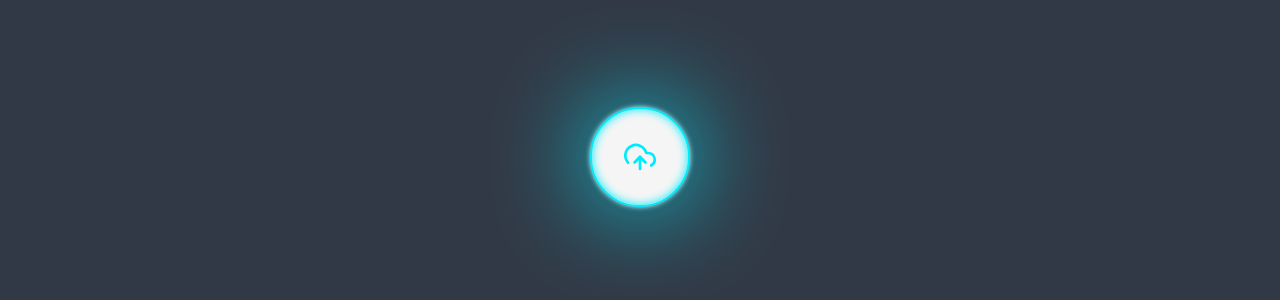
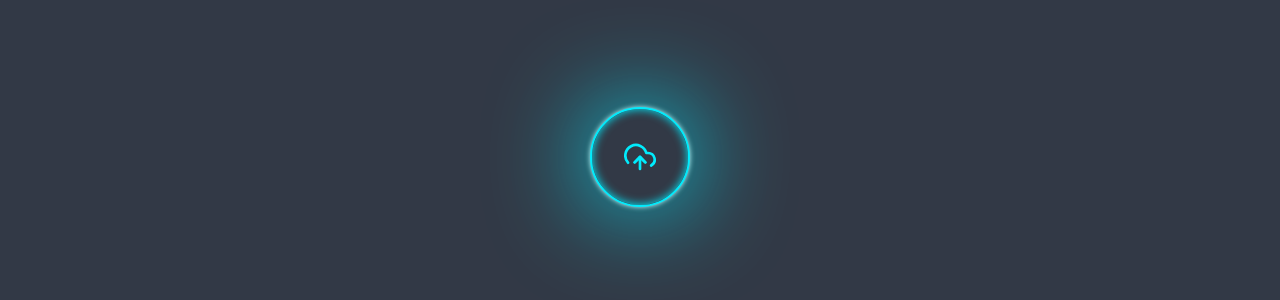
Before and after one commit to CipheredGhostShell/File_Analyzer, a plain HTML site: page File Checker.html in a window 1280 px wide. Shown: the part 214-514 px from the top of the page. Drawn offline with nearby package versions, Linux system fonts and the light colour scheme.

Commit message:
Minor Updates

```diff
--- a/style.css
+++ b/style.css
@@ -73,7 +73,7 @@
     overflow: hidden;
     box-shadow: 0px 0px 100px rgb(1, 235, 252) , inset 0px 0px 10px rgb(1, 235, 252),0px 0px 5px rgb(255, 255, 255);
     animation: flicker 2s linear infinite;
-    background-color: whitesmoke;
+    background-color: #323946;
   }
 
   .icon {
@@ -150,7 +150,7 @@
   }
 /* File Uploader CSS END */
 
-/* Hash Input STARTS Here */
+/* URL Input STARTS Here */
 .input-group {
   display: flex;
   flex-direction: row;
@@ -210,7 +210,7 @@
 ::placeholder {
   color: rgb(184, 184, 184);
 }
-/* Hash Intput ENDS Here */
+/* URL Intput ENDS Here */
 /* MAIN SECTION STARTS*/
 
 main{
```
